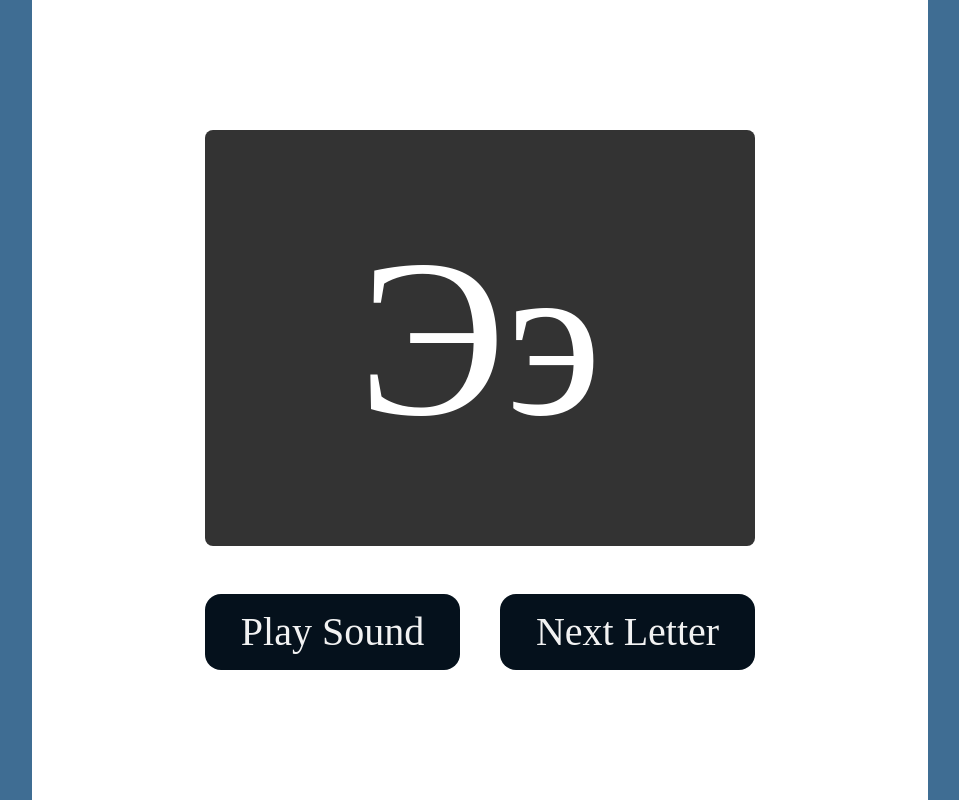
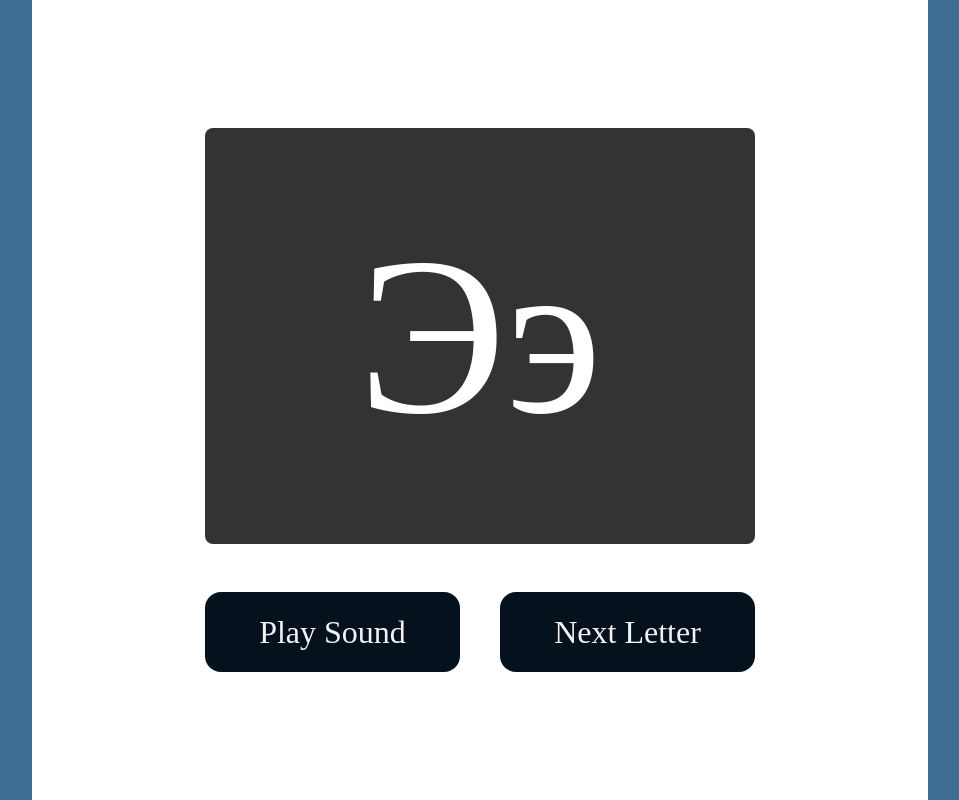
Before and after one commit to cc0407/russian-alphabet-practice, a Gatsby site: page / in a window 1280 px wide. Shown: the whole page, without its empty margins (160-1119 px from the left). Built offline with nearby package versions, Linux system fonts and the light colour scheme; Gatsby itself is replaced by a stand-in of ours; a web font is replaced by a local one.

Commit message:
Adjusted styling

```diff
--- a/src/css/components/index.css
+++ b/src/css/components/index.css
@@ -1,25 +1,22 @@
-.midGround                   { @apply w-full max-w-224 h-screen bg-white overflow-hidden }
-
-.sampleSpacing { @apply mt-12 }
-@screen 640  {.sampleSpacing     { @apply mt-16 }}
+.midground                      { @apply w-full max-w-224 h-screen bg-white overflow-hidden }
+.foreground                     { @apply w-5/6 h-full max-w-[550px] mx-auto }
+@screen 500  {.foreground       { @apply w-3/4 }}
 
 .letterDisplay                  { @apply text-32 h-64 flex bg-main text-white rounded-2 w-full }
 @screen 400  {.letterDisplay    { @apply text-44 h-104 }}
 @screen 640  {.letterDisplay    { @apply text-56 }}
 
-.button                         { @apply flex-grow-default w-full text-center text-8 bg-darkBlue px-6 py-4 rounded-4 text-offWhite cursor-pointer select-none }
-@screen 640  {.button           { @apply w-64 py-2 }}
-@screen 768  {.button           { @apply text-10 }}
-
-.rightButton                     { @apply mx-auto mt-2 }
-@screen 640  {.rightButton       { @apply ml-2 mr-0 mt-0 }}
-@screen 768  {.rightButton       { @apply ml-5 }}
+.rightButton                    { @apply mx-auto mt-2 }
+@screen 640  {.rightButton      { @apply ml-5 mr-0 mt-0 }}
 
 .leftButton                     { @apply mx-auto mb-2 }
-@screen 640  {.leftButton       { @apply mr-2 ml-0 mb-0 }}
-@screen 768  {.leftButton       { @apply mr-5 }}
+@screen 640  {.leftButton       { @apply mr-5 ml-0 mb-0 }}
 
-.button:hover                   { @apply bg-darkBlue2 bg-opacity-90 text-white }
-.button:active                  { @apply bg-opacity-80 text-white }
+.button                         { @apply h-20 flex-grow-default w-full flex justify-center items-center text-8 bg-darkBlue px-6 py-4 rounded-4 text-offWhite select-none }
+@screen 640  {.button           { @apply w-64 py-2 }}
 
-.playingButton                  { @apply w-64 text-center text-10 bg-darkBlue px-6 py-2 rounded-4 text-offWhite cursor-default select-none}
+.activeButton                   { @apply cursor-pointer }
+.activeButton:hover             { @apply bg-darkBlue2 bg-opacity-90 text-white }
+.activeButton:active            { @apply bg-opacity-80 text-white }
+
+.buttonWrapper                  { @apply flex flex-col 640:flex-row justify-between mt-12 w-full }
--- a/src/views/index.tsx
+++ b/src/views/index.tsx
@@ -45,8 +45,8 @@ const Sample: React.FC<props> = () => {
 
   console.log(dictionary);
   return (
-    <div className="midGround">
-      <div className="column centered h-full w-5/6 400:w-3/4 max-w-[550px] mx-auto">
+    <div className="midground">
+      <div className="foreground column centered">
         <div className="letterDisplay centered">
           {letter.letter}
         </div>
@@ -58,16 +58,13 @@ const Sample: React.FC<props> = () => {
           </audio>
         : ''}
 
-        <div className="flex flex-col 640:flex-row justify-between mt-12 w-full">
-          <div className={(playAudio ? `playingButton` : `button leftButton`)} onClick={() => {setPlayAudio(true);}}>
+        <div className="buttonWrapper">
+          <div className={'button leftButton ' + (playAudio ? `` : `activeButton`)} onClick={() => {setPlayAudio(true);}}>
             { !playAudio ? "Play Sound" : "Playing..." }
           </div>
-          {playAudio
-            ? ''
-            : <div className="button rightButton" onClick={() => {setLetter(getRandomLetter(dictionary));}}>
-                Next Letter
-              </div>
-          }
+          <div className={"button rightButton activeButton " + (playAudio ? 'invisible' : '')} onClick={() => {setLetter(getRandomLetter(dictionary));}}>
+            Next Letter
+          </div>
         </div>
       </div>
 
```
